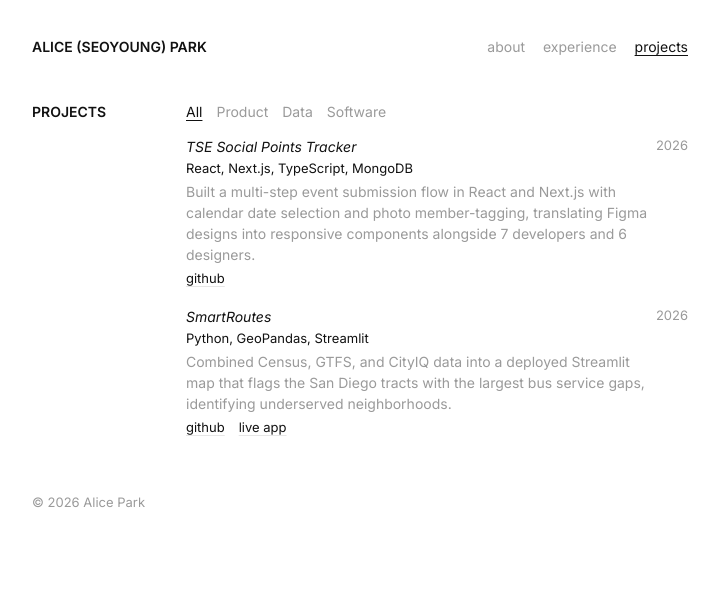
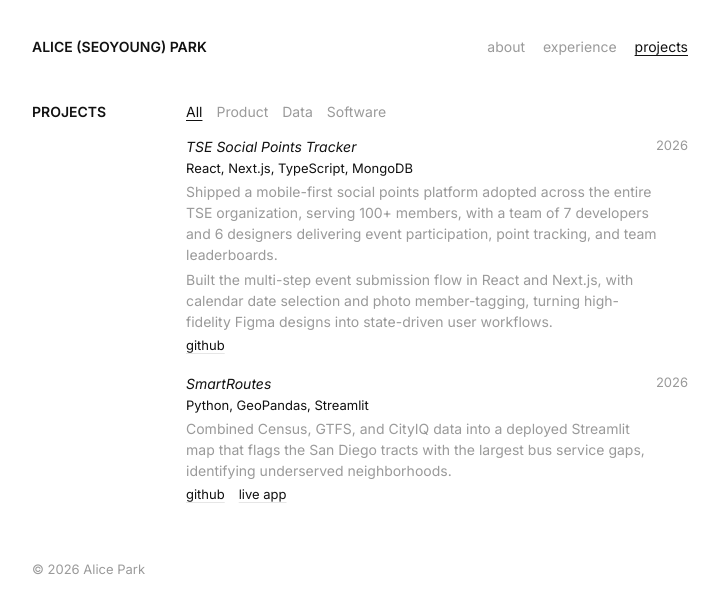
Before and after one commit to apalicepark/personal-website, a plain HTML site: page projects.html in a window 1280 px wide. Shown: the whole page, without its empty margins (280-999 px from the left). Drawn offline with Linux system fonts and the light colour scheme.

Commit message:
updated projects

```diff
--- a/projects.html
+++ b/projects.html
@@ -36,7 +36,8 @@
           <div class="title">TSE Social Points Tracker</div>
           <div class="when">2026</div>
           <div class="stack">React, Next.js, TypeScript, MongoDB</div>
-          <p>Built a multi-step event submission flow in React and Next.js with calendar date selection and photo member-tagging, translating Figma designs into responsive components alongside 7 developers and 6 designers.</p>
+          <p>Shipped a mobile-first social points platform adopted across the entire TSE organization, serving 100+ members, with a team of 7 developers and 6 designers delivering event participation, point tracking, and team leaderboards.</p>
+          <p>Built the multi-step event submission flow in React and Next.js, with calendar date selection and photo member-tagging, turning high-fidelity Figma designs into state-driven user workflows.</p>
           <div class="repo"><a href="https://github.com/apalicepark/REPO-NAME">github</a></div>
         </div>
 
```
